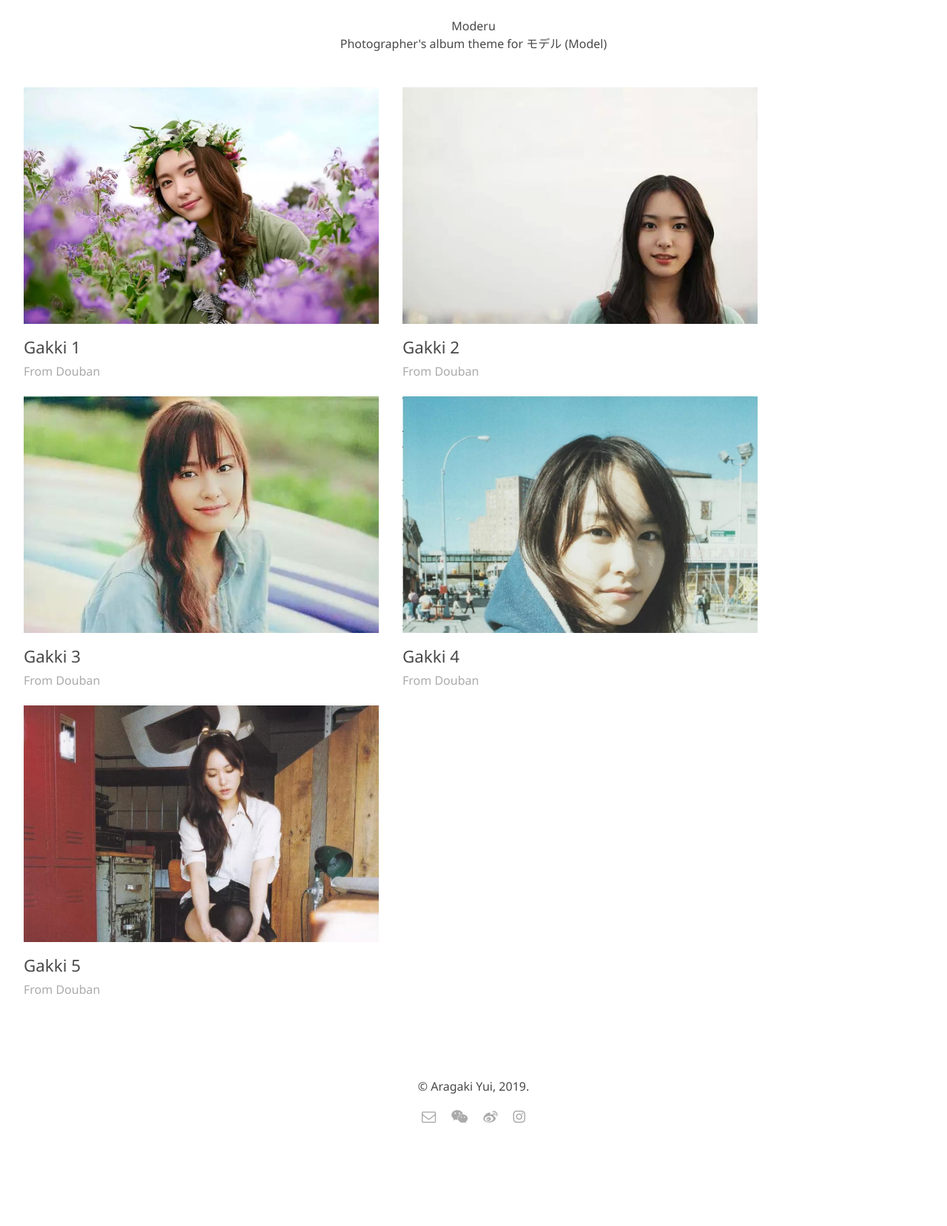
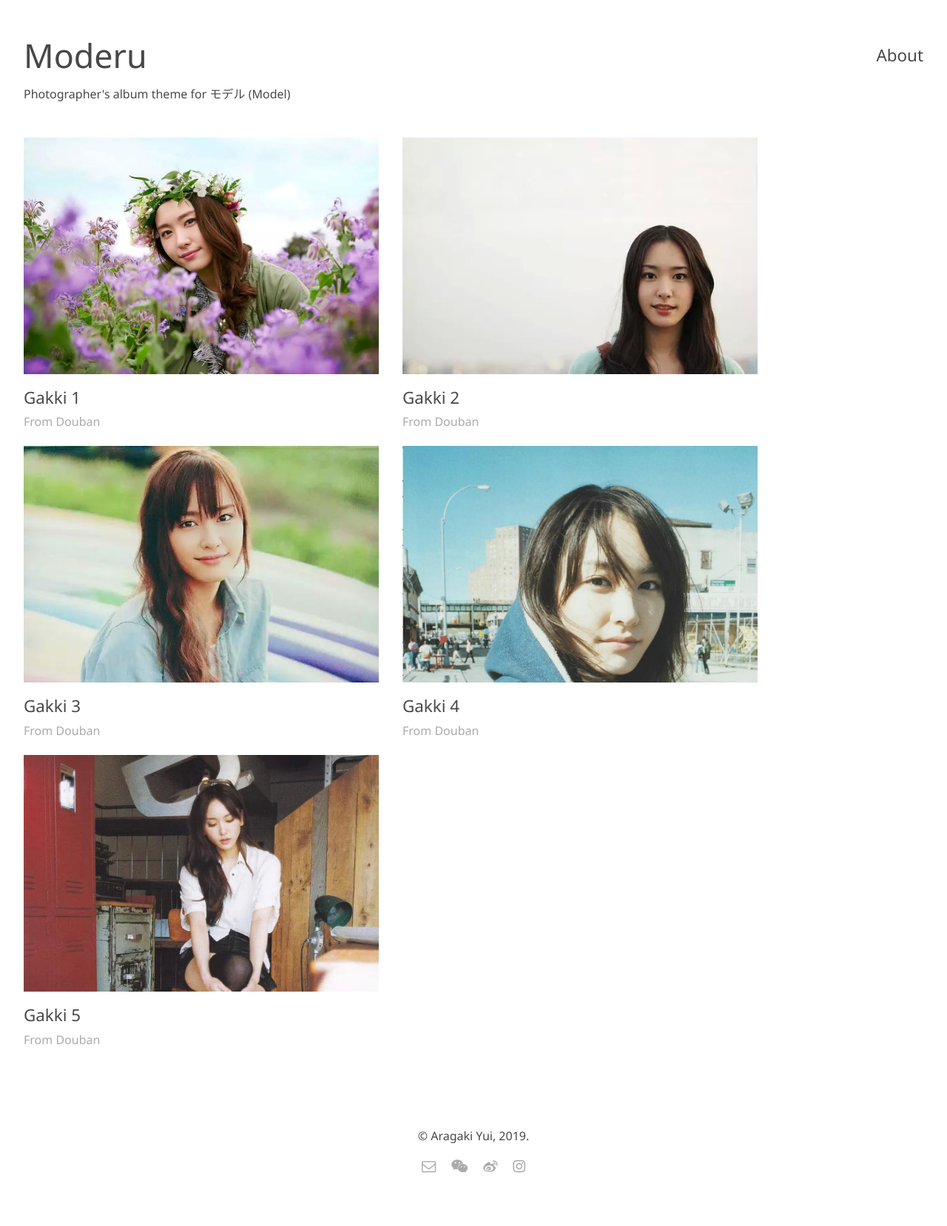
Before and after one commit to crispgm/moderu, a Jekyll site: the page built from index.html, in a window 1280 px wide. Shown: the whole page at 74% size. Built offline with Jekyll 4.4.1, drawn with Linux system fonts in a browser that asks for light colours; before the commit the page ends 1590 px from its top, so only the background shows below that.

Commit message:
Support about page

```diff
--- a/_includes/nav.html
+++ b/_includes/nav.html
@@ -1,10 +1,15 @@
 <nav>
-  <div class="title">
-    <a href="{{ site.baseurl }}/index.html">
-      {{ site.title }}
-    </a>
+  <div class="flex">
+    <div class="nav-title">
+      <a href="{{ site.baseurl }}/index.html">
+        {{ site.title }}
+      </a>
+    </div>
+    <div class="nav-menu">
+      <a href="{{ site.baseurl }}/about.html">About</a>
+    </div>
   </div>
-  <div class="description">
+  <div class="nav-description">
     {{ site.description }}
   </div>
 </nav>
--- /dev/null
+++ b/_layouts/pic.html
@@ -0,0 +1,10 @@
+---
+layout: default
+---
+
+{% include head.html %}
+{% include nav.html %}
+<div class="pic-container">
+{{ content }}
+</div>
+{% include footer.html %}
--- a/_layouts/post.html
+++ b/_layouts/post.html
@@ -2,4 +2,9 @@
 layout: default
 ---
 
+{% include head.html %}
+{% include nav.html %}
+<div class="content-container">
 {{ content }}
+</div>
+{% include footer.html %}
--- a/_sass/_base.scss
+++ b/_sass/_base.scss
@@ -12,6 +12,7 @@ body {
   font-family: "Avenir Next", "Segoe UI", Helvetica, Arial;
   font-size: 1rem;
   -webkit-font-smoothing: antialiased;
+  hyphens: auto;
   margin: 0 auto;
   text-align: center;
   word-wrap: break-word;
@@ -27,14 +28,12 @@ img {
   justify-content: space-between;
 }
 
-.content {
+.content-container {
   color: $color-major;
-  display: flex;
-  flex-direction: row;
-  flex-wrap: wrap;
-  justify-content: flex-start;
+  display: block;
   margin: 1rem 0 0 1rem;
   padding: 0 1rem;
+  text-align: left;
 }
 
 @media (max-width: $breakpoint) {
@@ -42,11 +41,10 @@ img {
     font-size: 12px;
   }
 
-  .content {
+  .content-container {
     display: block;
     margin: 0 auto;
-    padding: 0 0 0 1rem;
-    text-align: center;
+    padding: 0 2rem;
     width: 100%;
   }
 }
--- a/_sass/_nav.scss
+++ b/_sass/_nav.scss
@@ -27,7 +27,8 @@ nav {
 
 .nav-menu {
   font-size: 1.4rem;
-  padding-top: 1rem;
+  line-height: 2.0;
+  padding-top: 1.8rem;
 }
 
 @media (max-width: $breakpoint) {
@@ -45,4 +46,8 @@ nav {
     padding-left: 0;
     text-align: left;
   }
+
+  .nav-menu {
+    padding-right: 1rem;
+  }
 }
--- a/_sass/_pic.scss
+++ b/_sass/_pic.scss
@@ -1,3 +1,13 @@
+.pic-container {
+  color: $color-major;
+  display: flex;
+  flex-direction: row;
+  flex-wrap: wrap;
+  justify-content: flex-start;
+  margin: 1rem 0 0 1rem;
+  padding: 0 1rem;
+}
+
 .pic {
   margin: 1rem 2rem 0 0;
 
@@ -47,6 +57,14 @@
 }
 
 @media (max-width: $breakpoint) {
+  .pic-container {
+    display: block;
+    margin: 0 auto;
+    padding: 0 0 0 1rem;
+    text-align: center;
+    width: 100%;
+  }
+
   .pic {
     height: auto;
     width: 100%;
--- a/index.html
+++ b/index.html
@@ -1,7 +1,7 @@
 ---
-layout: page
+layout: pic
 ---
-<div class="content">
+
 {% for image in site.data.photo %}
 <div class="pic">
   <div class="pic-overlay">
```
Also changed, not shown: about.md (added, +9 -0 lines), moderu.gemspec.
